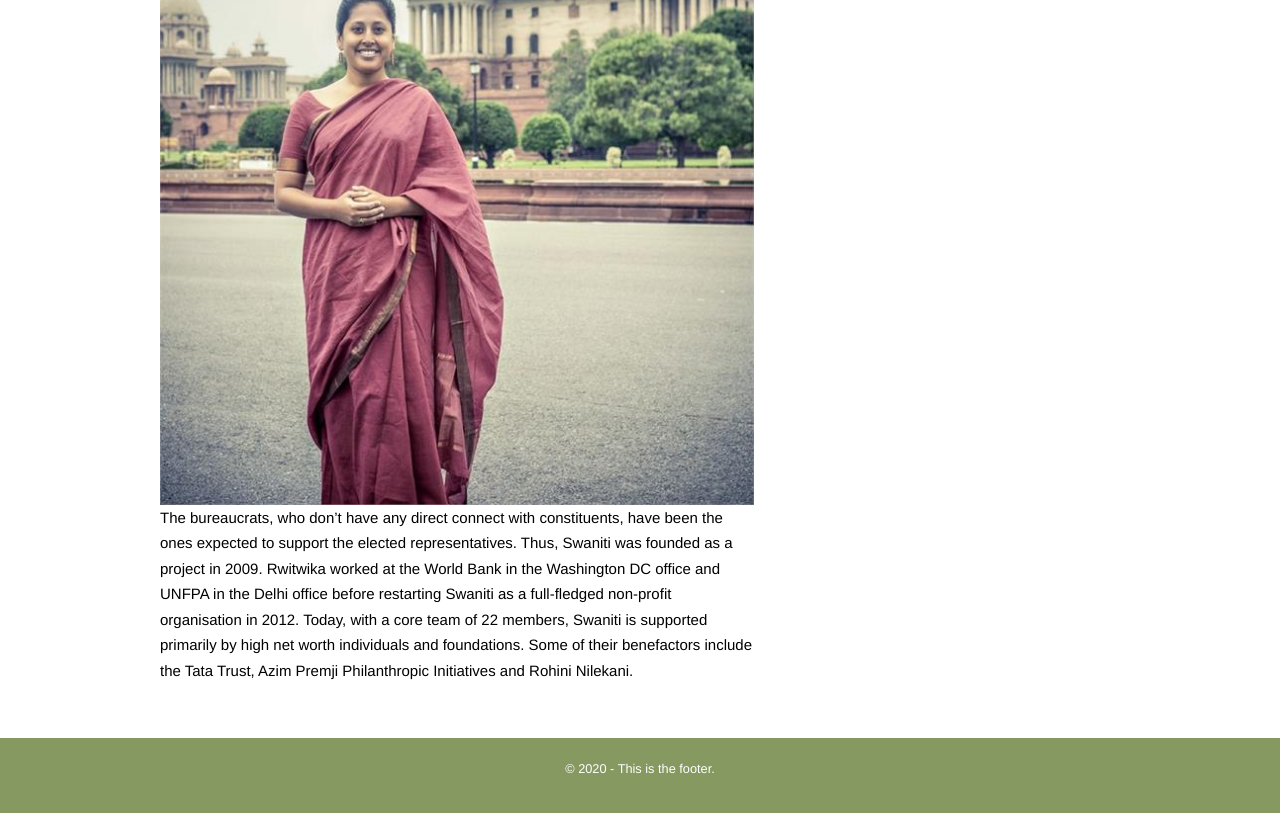
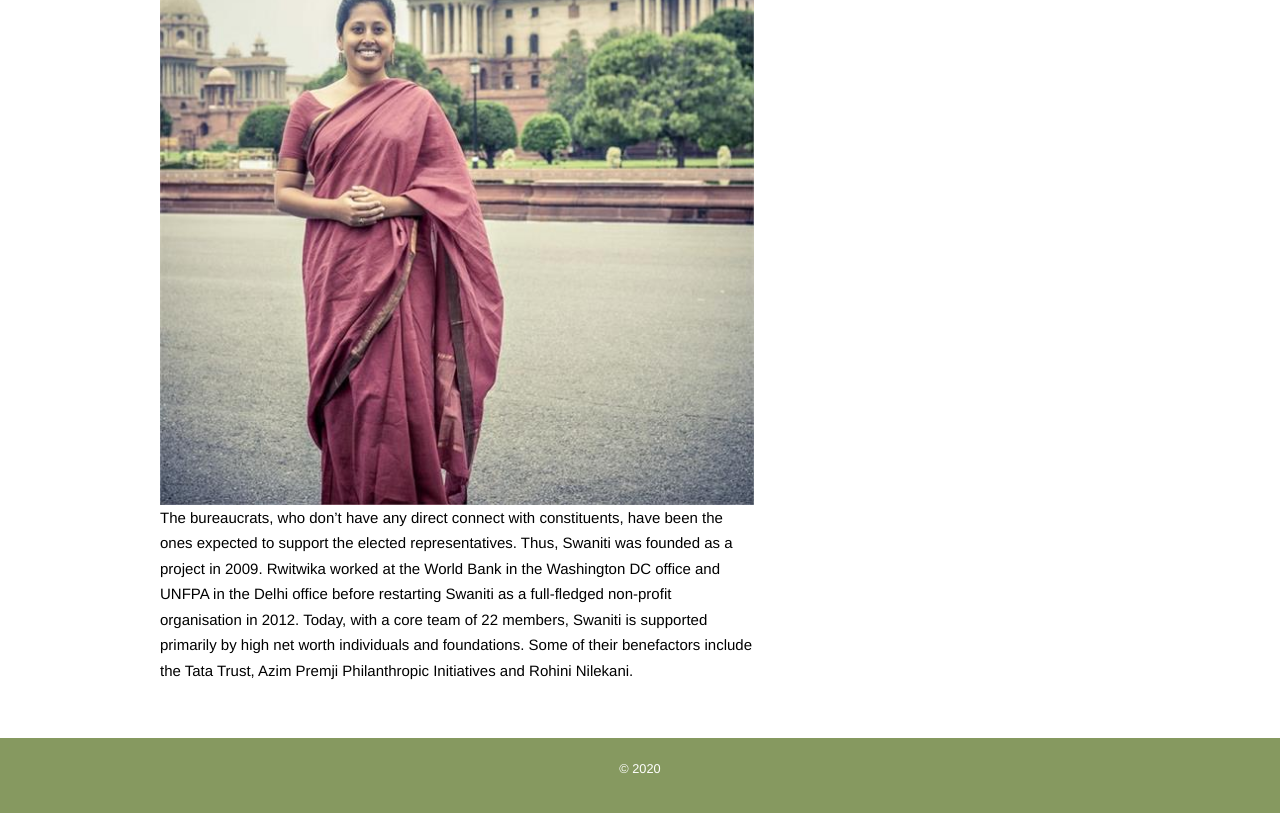
Before and after one commit to jinkal19/jinkal19.github.io, a plain HTML site: page index (2).html in a window 1280 px wide. Shown: the part 468-1281 px from the top of the page. Drawn offline with Linux system fonts and the light colour scheme.

Commit message:
change commit

```diff
--- a/index (2).html
+++ b/index (2).html
@@ -48,5 +48,5 @@
       </div>
 
       <footer>
-        <p>&copy; 2020 - This is the footer.</p>
+        <p>&copy; 2020 </p>
       </footer>
```
